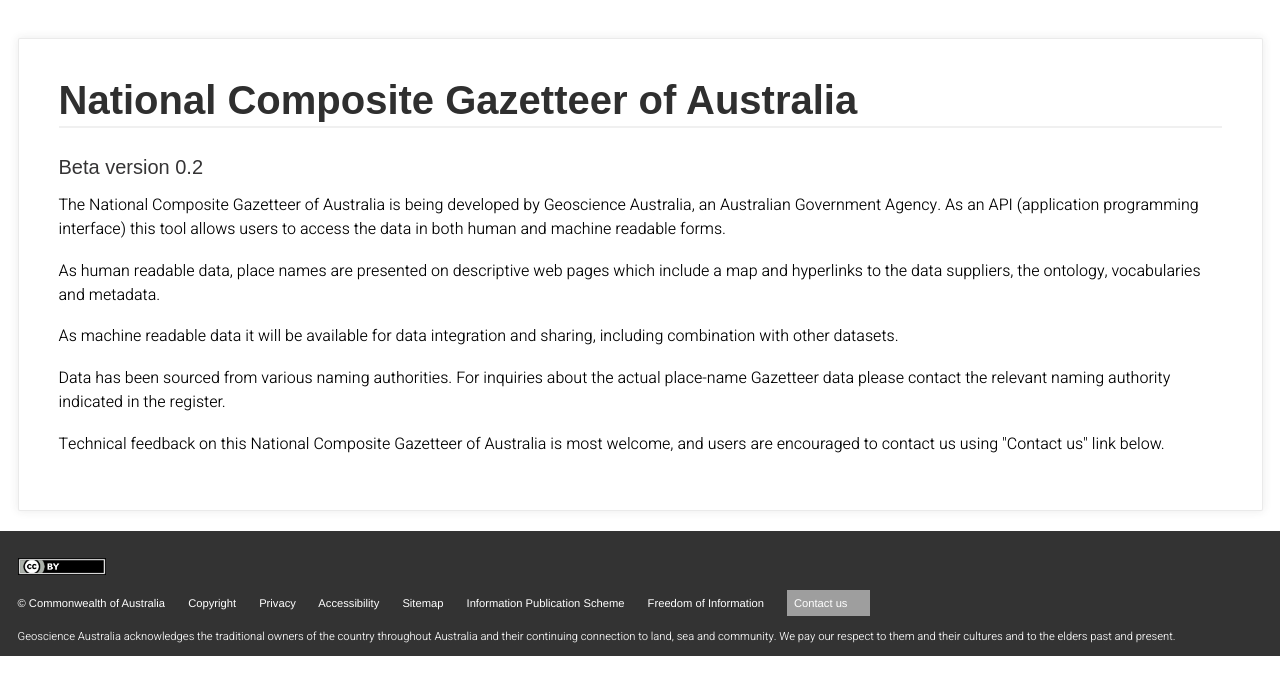
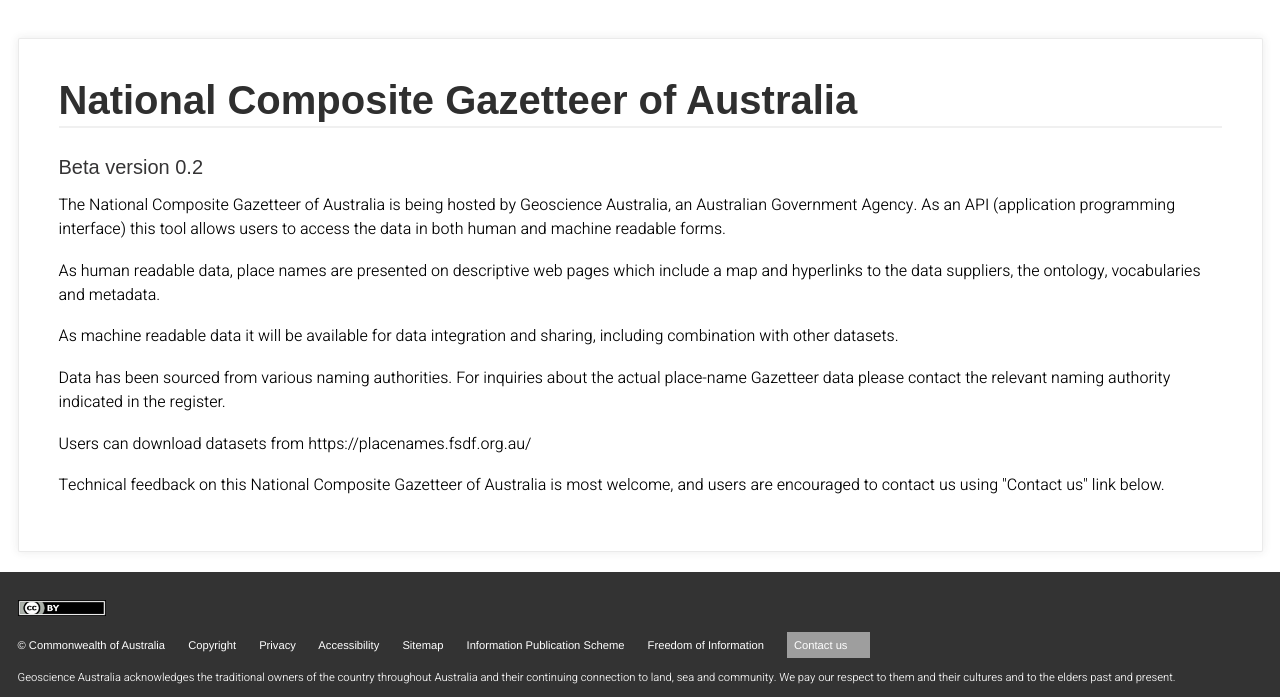
Before and after one commit to GeoscienceAustralia/placenames-dataset, a Flask app: page / in a window 1280 px wide. Shown: the part 191-888 px from the top of the page. Before the commit the page ends 847 px from the top, so only its background shows below. Run offline with Flask 2, Linux system fonts and the light colour scheme; parts of the project's set-up code (start-up, migrations or seed data) failed here and were passed over; some libraries are stand-ins or nearby versions; grey boxes are pictures that could not be loaded.

Commit message:
Updated home page to include link to fsdf placenames

```diff
--- a/placenames/view/templates/home.html
+++ b/placenames/view/templates/home.html
@@ -4,12 +4,14 @@
         <h1>National Composite Gazetteer of Australia</h1>
         <h3>Beta version 0.2</h3>
 
-    <p> The National Composite Gazetteer of Australia is being developed by Geoscience Australia, an Australian Government Agency. As an API
+    <p> The National Composite Gazetteer of Australia is being hosted by Geoscience Australia, an Australian Government Agency. As an API
     (application programming interface) this tool allows users to access the data in both human and machine readable forms. </p>
     <p>As human readable data, place names are presented on descriptive web pages which include a map and hyperlinks to the data suppliers, the ontology, vocabularies and metadata.</p>
         <p>As machine readable data it will be available for data integration and sharing, including combination with other datasets. </p>
     <p> Data has been sourced from various naming authorities. For inquiries about the actual place-name Gazetteer data please contact the
         relevant naming authority indicated in the register.</p>
+
+    <p>Users can download datasets from https://placenames.fsdf.org.au/</p>
 
     <p>Technical feedback on this National Composite Gazetteer of Australia is most welcome,
             and users are encouraged to contact us using "Contact us" link below.</p>
```
